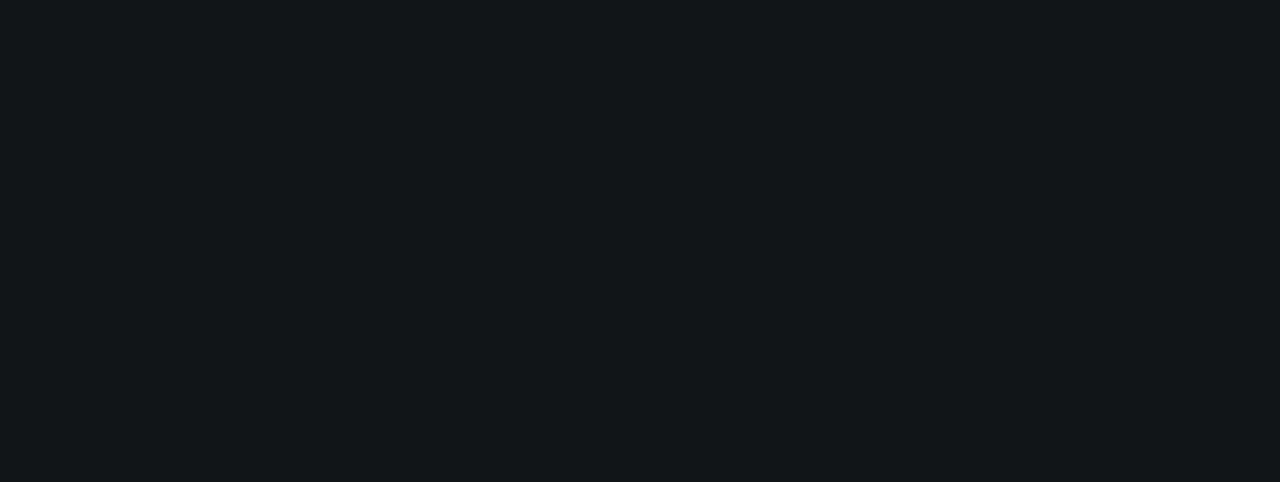
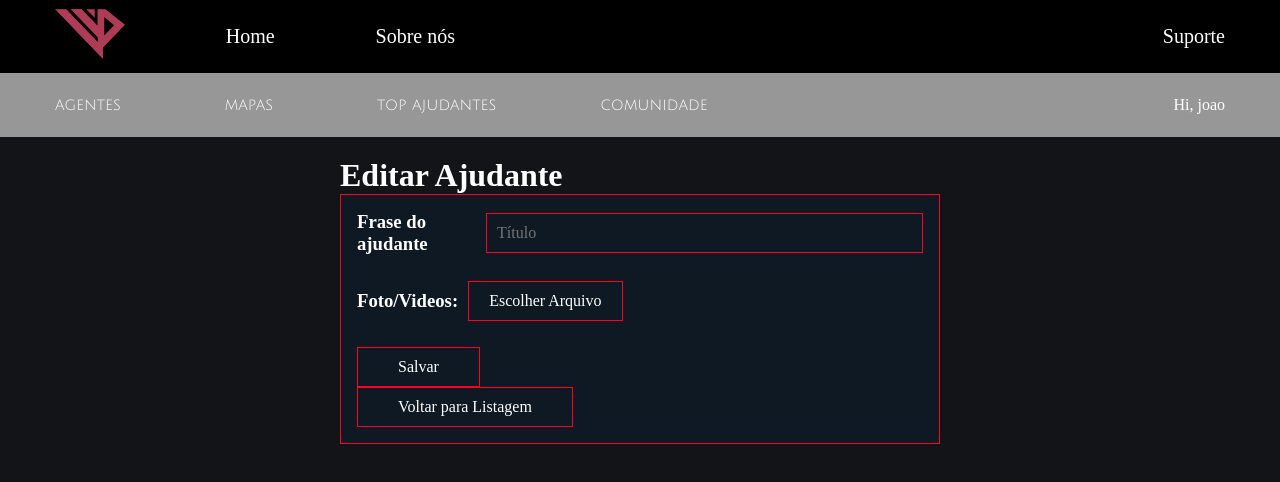
Before and after one commit to FelipeMaD/Projeto-Django-React-Vite, a React (Vite) app in the folder front-vp/valorantPixels/: page /userProfile/1/edit in a window 1280 px wide. Before the commit this address had no page. Shown: the top 482 px of the page. Built offline with nearby package versions, Linux system fonts and the light colour scheme; no server answers; sample sign-in values are in the browser's storage; a web font is replaced by a local one.

Commit message:
criação de ajudantes

```diff
--- a/front-vp/valorantPixels/src/Router.jsx
+++ b/front-vp/valorantPixels/src/Router.jsx
@@ -13,6 +13,8 @@
 import TopAjudantes from './components/TopAjudantes.jsx'
 import EditInteraction from './components/EditInteraction.jsx'
 import CreateInteraction from './components/EditInteraction.jsx'
+import EditAjudante from './components/EditAjudantes.jsx'
+import CreateAjudante from './components/EditAjudantes.jsx'
 
 // Define o componente AppRouter que contém as rotas da aplicação
 function AppRouter() {
@@ -42,6 +44,10 @@
           <Route path="/interaction/:interactionId/detail" element={<ReadInteraction />} />
           {/* Rota para a lista de top ajudantes */}
           <Route path="/userProfile" element={<TopAjudantes />} />
+
+          <Route path="/userProfile/create" element={<CreateAjudante/>} />
+          <Route path="/userProfile/:userProfileId/edit" element={<CreateAjudante/>} />
+
         </Route>
       </Routes>
     </Router>
--- /dev/null
+++ b/front-vp/valorantPixels/src/components/EditAjudantes.jsx
@@ -0,0 +1,156 @@
+// Importa os hooks useState e useEffect do React para gerenciar o estado e efeitos colaterais, respectivamente,
+// e os hooks useNavigate e useParams do react-router-dom para navegação entre rotas e obtenção de parâmetros da URL.
+import { useState, useEffect } from 'react'
+import { useNavigate, useParams, Link } from 'react-router-dom'
+import '../styles/Home.css'
+import logo from '../assets/logo.png'
+
+// Importa o módulo api para fazer solicitações HTTP.
+import api from '../api'
+
+// Importa o arquivo de estilo CSS.
+import '../styles/EditAjudantes.css'
+
+// Define o componente EditPost.
+function EditAjudante() {
+  // Obtém o parâmetro postId da URL.
+  const { userProfileId } = useParams()
+
+  // Obtém a função de navegação do hook useNavigate.
+  const navigate = useNavigate()
+
+  // Define estados para o título, conteúdo, imagem e imagem atual do post.
+  const [fraseEfeito, setFrase] = useState('')
+  const [profile_picture, setImage] = useState('')
+  const [currentImage, setCurrentImage] = useState('')
+
+  // Efeito que é executado quando o postId é alterado.
+  useEffect(() => {
+    // Se postId não existe, retorna.
+    if (!userProfileId) return
+
+    // Obtém os detalhes do post da API com base no postId.
+    api.get(`/userProfile/${userProfileId}/`)
+      .then(response => {
+        // Atualiza o estado com os detalhes do post.
+        setFrase(response.data.fraseEfeito)
+        setImage(response.data.profile_picture)
+        setCurrentImage(response.data.profile_picture)
+      })
+      .catch(error => {
+        console.error('Erro ao buscar detalhes do ajudante: ', error)
+      })
+  }, [userProfileId])
+
+  // Função para lidar com a mudança de imagem.
+  const handleImageChange = (e) => {
+    setImage(e.target.files[0])
+  }
+
+  // Função para lidar com o envio do formulário de edição/criação do post.
+  const handleSubmit = async (e) => {
+    e.preventDefault()
+    try {
+      // Cria um objeto FormData para enviar os dados do formulário.
+      const formData = new FormData()
+      formData.append('fraseEfeito', fraseEfeito)
+
+      // Se uma nova imagem foi selecionada e é diferente da imagem atual, adiciona a nova imagem ao FormData.
+      if (profile_picture && profile_picture !== currentImage) {
+        formData.append('profile_picture', profile_picture)
+      }
+
+      // Verifica se o postId existe para determinar se é uma edição ou criação de post.
+      if (userProfileId) {
+        // Se postId existe, faz uma solicitação PUT para atualizar o post existente.
+        await api.put(`/userProfile/${userProfileId}/`, formData, {
+          headers: { 'Content-Type': 'multipart/form-data' }
+        })
+        alert('Seu ajudante foi atualizado com sucesso!')
+      } else {
+        // Se postId não existe, faz uma solicitação POST para criar um novo post.
+        await api.post(`/userProfile/`, formData, {
+          headers: { 'Content-Type': 'multipart/form-data' }
+        })
+      }
+      // Redireciona para a página de listagem de posts após o sucesso da operação.
+      navigate('/userProfile/')
+    } catch (error) {
+      console.error('Erro ao salvar ajudante', error)
+    }
+  }
+
+  // Retorna a interface do componente
+  return (
+    <div className='master-div'>
+      <header className='header'>
+        <div className='left-header'>
+            <Link to="/Home" className='home'><img src={logo} alt="" className='imagem' /></Link>
+            <Link to="/Home" className='home'>Home</Link>
+            <a href="#"><p>Sobre nós</p></a>
+        </div>
+        <div className='right-header'>
+            <a href="#"><p>Suporte</p></a>
+        </div>
+      </header>
+      <nav className='navbar'>
+        <div className='links-navbar'>
+            <Link to="#" className='links-escolha'>agentes</Link>
+            <Link to="#" className='links-escolha'>mapas</Link>
+            <Link to="/userProfile" className='links-escolha'>top ajudantes</Link>
+            <Link to = "/pixels/" className='links-escolha'>comunidade</Link>
+        </div>
+        <div>
+            <Link to="#">Hi, joao</Link>
+        </div>
+      </nav>
+
+
+      <div className="edit-post-container">
+        {/* Título dinâmico com base na existência do postId. */}
+        <h1>{userProfileId ? 'Editar Ajudante' : 'Criar Novo Ajudante'}</h1>
+
+        {/* Formulário de edição/criação do post. */}
+        <div id='main-box'>
+
+        <form onSubmit={handleSubmit}>
+
+          <div className='inputs-div'>
+            <h3 className='h3-inputs'>Frase do ajudante</h3>
+            {/* Inputs para inserir título e conteúdo do post. */}
+            <input type="text" placeholder="Título" value={fraseEfeito} onChange={(e) => setFrase(e.target.value)} id='input-titulo'/>
+          </div>
+
+          <div>
+            {/* Exibe a imagem atual do post, se existir. */}
+            {currentImage && <img src={currentImage}  className="post-image" />}
+
+            <div className='inputs-div'>
+            {/* Input para selecionar uma nova imagem. */}
+            <h3>Foto/Videos:</h3>
+            <input type="file" accept="upload/*" onChange={handleImageChange} id="file-upload-button" />
+            <label htmlFor="file-upload-button" className="file-upload-label">Escolher Arquivo</label>
+            </div>
+          </div>
+
+
+
+
+
+
+
+          {/* Botão para salvar o post (editar ou criar). */}
+          <button className="save-button" type="submit">{userProfileId ? 'Salvar' : 'Criar'}</button>
+          {/* Link para voltar para a listagem de posts. */}
+          <Link to="/userProfile" >
+            <button type="button" className="back-button">Voltar para Listagem</button>
+          </Link>
+        </form>
+      </div>
+    </div>
+        </div>
+  )
+}
+
+// Exporta o componente EditPost.
+export default EditAjudante
--- a/front-vp/valorantPixels/src/components/Home.jsx
+++ b/front-vp/valorantPixels/src/components/Home.jsx
@@ -27,7 +27,7 @@
                     <Link to="#" className='links-escolha'>agentes</Link>
                     <Link to="#" className='links-escolha'>mapas</Link>
                     <Link to="/userProfile" className='links-escolha'>top ajudantes</Link>
-                    <Link to="#" className='links-escolha'>comunidade</Link>
+                    <Link to = "/pixels/" className='links-escolha'>comunidade</Link>
                 </div>
                 <div>
                     <div></div>
--- a/front-vp/valorantPixels/src/components/PixelList.jsx
+++ b/front-vp/valorantPixels/src/components/PixelList.jsx
@@ -63,7 +63,7 @@
                 <div className='links-navbar'>
                     <Link to="#" className='links-escolha'>agentes</Link>
                     <Link to="#" className='links-escolha'>mapas</Link>
-                    <Link to="#" className='links-escolha'>top ajudantes</Link>
+                    <Link to="/userProfile" className='links-escolha'>top ajudantes</Link>
                     <Link to="#" className='links-escolha'>comunidade</Link>
                 </div>
                 <div>
--- a/front-vp/valorantPixels/src/components/TopAjudantes.jsx
+++ b/front-vp/valorantPixels/src/components/TopAjudantes.jsx
@@ -2,6 +2,7 @@
 // e o módulo api para fazer solicitações HTTP.
 import { useState, useEffect } from 'react'
 import api from '../api'
+import { BiPlusMedical } from "react-icons/bi";
 
 
 // Importa o componente Link do react-router-dom para navegação entre rotas.
@@ -34,7 +35,7 @@
 
   // Retorna a interface do componente PostList.
   return (
-    <div className='master-div'>
+    <div className='master-div-ajudantes'>
       <header className='header'>
             <div className='left-header'>
                 <Link to="/Home" className='home'><img src={logo} alt="" className='imagem' /></Link>
@@ -50,17 +51,17 @@
                 <Link to="#" className='links-escolha'>agentes</Link>
                 <Link to="#" className='links-escolha'>mapas</Link>
                 <Link to="/userProfile" className='links-escolha'>top ajudantes</Link>
-                <Link to="#" className='links-escolha'>comunidade</Link>
+                <Link to = "/pixels/" className='links-escolha'>comunidade</Link>
             </div>
             <div>
                 <div></div>
                 <Link to="#">Hi, joao</Link>
             </div>
       </nav>
-      <div className="post-list-container">
+      <div className="ajudantes-list-container">
         {/* Cabeçalho da lista de posts com um botão para criar um novo post */}
-        <div className="header">
-          <h1 id='header'>Top Ajudantes</h1>
+        <div >
+          <h1 id='titulo-ajudantes' >Top Ajudantes da comunidade</h1>
         </div>
         {/* Lista de posts */}
         <ul>
@@ -68,14 +69,19 @@
           {userProfile.map(userProfile => (
             <li key={userProfile.id} className="post-item">
               {/* Link para os detalhes do post */}
-              <Link to={`/userProfile/${userProfile.id}/detail`} className="post-link-name">{userProfile.fraseEfeito}</Link>
+              {/* <Link to={`/userProfile/${userProfile.id}/detail`} className="post-link-name"></Link> */}
               {/* Botões de ação para editar e excluir o post */}
-              {userProfile.profile_picture && <img src={userProfile.profile_picture} alt="Imagem do Usurário" className="post-image" />}
-              {userProfile.userPixels}
+
+              {userProfile.profile_picture && <img src={userProfile.profile_picture} alt="Imagem do Usurário" className="imagem-ajudante" />}
+              <p>{userProfile.fraseEfeito}</p>
+              <p>{userProfile.userPixels}</p>
             </li>
           ))}
         </ul>
+        <Link to = "/userProfile/create" className='criar-ajudante'> <BiPlusMedical  color='#AE3C56' size="40px" /></Link>
       </div>
+
+
     </div>
   )
 }
--- a/front-vp/valorantPixels/src/styles/TopAjudantes.css
+++ b/front-vp/valorantPixels/src/styles/TopAjudantes.css
@@ -103,6 +103,44 @@
 } */
 
 
-.master-div{
+.master-div-ajudantes{
   height: 100vh;
+  display: flex;
+  flex-direction: column;
 }
+
+.criar-ajudante{
+  justify-self: center;
+  align-self: center;
+  margin: 20px 0px;
+}
+
+.ajudantes-list-container{
+  width: 80%;
+    list-style-type: none;
+    padding: 0;
+    display: flex;
+    flex-direction: column;
+    /* align-items: center; */
+    align-self: center;
+}
+
+.post-item{
+  color: white;
+  list-style: none;
+  display: flex;
+  gap: 30px;
+  align-items: center;
+}
+
+.imagem-ajudante{
+  width: 50px;
+  height: 50px;
+}
+
+#titulo-ajudantes{
+  color: white;
+  text-transform: uppercase;
+  margin: 20px 0px;
+
+}
```
Also changed, not shown: front-vp/valorantPixels/src/styles/EditAjudantes.css (added).
